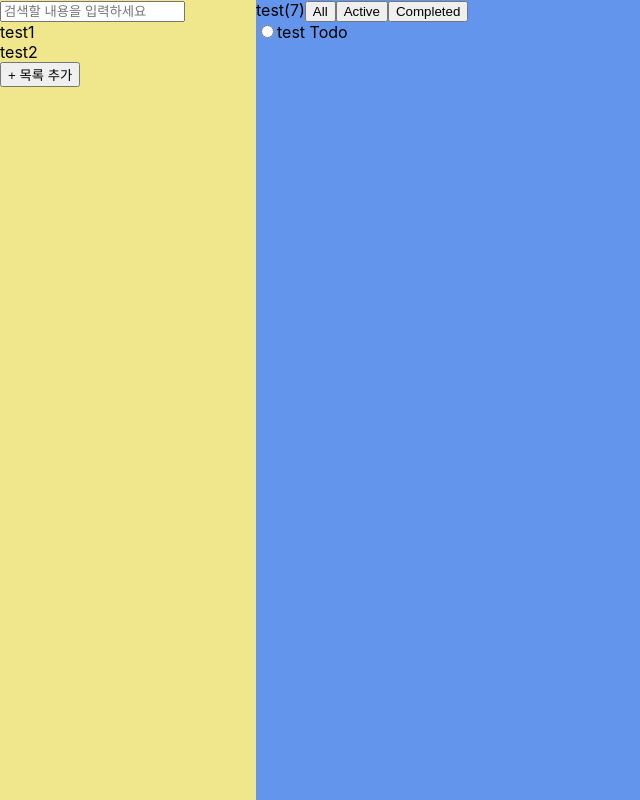
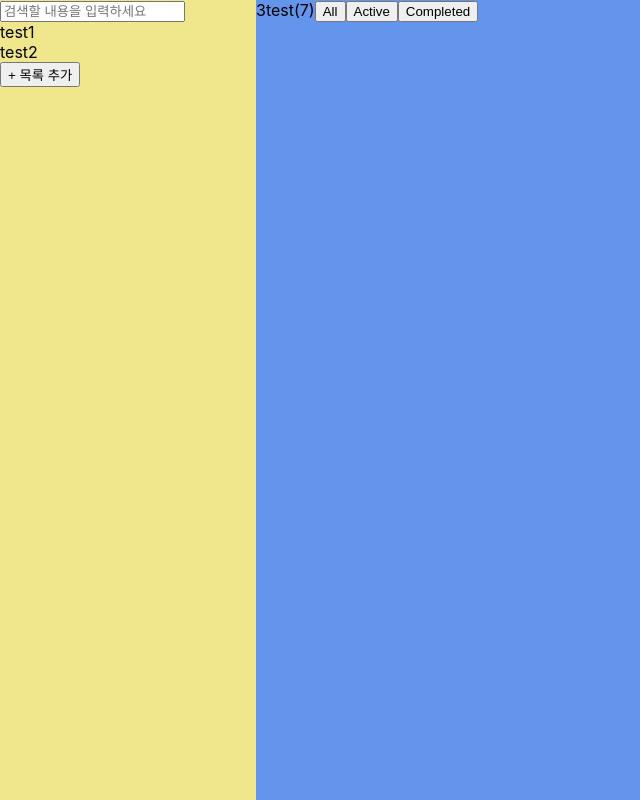
Before and after one commit to RamiTae/react-todo-app, a React (Create React App) app: page / in a window 1280 px wide. Shown: the whole page, without its empty margins (0-640 px from the left). Built offline with nearby package versions, Linux system fonts and the light colour scheme.

Commit message:
:triangular_flag_on_post: implement TodoList component

```diff
--- a/src/components/Search.js
+++ b/src/components/Search.js
@@ -2,7 +2,6 @@ import React from "react";
 import "./Search.css";
 
 export default function Search({ isSearching, handleSearchState }) {
-  console.log(isSearching);
   function handleChange(e) {
     console.log(handleSearchState(true, e.target.value));
     // console.log(e.target.value);
--- a/src/components/TodoList.js
+++ b/src/components/TodoList.js
@@ -4,12 +4,43 @@ import Footer from "./Footer";
 import Todo from "./Todo";
 
 export default class TodoList extends Component {
+  constructor(props) {
+    super(props);
+    this.state = {
+      displayState: "All",
+      isAddingTodo: false
+    };
+
+    this.handleDisplayState = this.handleDisplayState.bind(this);
+    this.handleIsAddingTodo = this.handleIsAddingTodo.bind(this);
+  }
+
+  handleDisplayState(displayState) {
+    this.setState({ displayState });
+  }
+
+  handleIsAddingTodo(isAddingTodo) {
+    this.setState({ isAddingTodo });
+  }
+
   render() {
+    const { nowTitle, todos, indexOfTodos, handleAddTodo, handleTodo } = this.props;
+    let todoList = todos.filter(todo => todo.title === nowTitle);
+    console.log(todoList);
+
+    //display상태에 따라 todoList 변경
+    if (this.state.displayState !== "All") {
+      const check = this.state.displayState === "Active" ? true : false;
+      todoList = todoList.filter(todo => todo.completed === check);
+    }
+
     return (
       <div id="TodoList">
-        <ListTitle />
-        <Footer />
-        <Todo />
+        <ListTitle indexOfTodos={indexOfTodos} handleAddTodo={handleAddTodo} innerText={nowTitle} className="ListTitle-todoTitle" handleIsAddingTodo={this.handleIsAddingTodo} />
+        <Footer todoLength={todos.length} handleDisplayState={this.handleDisplayState} />
+        {todoList.map((todo, idx) => (
+          <Todo key={idx} todo={JSON.stringify(todo)} handleTodo={handleTodo} />
+        ))}
       </div>
     );
   }
```
